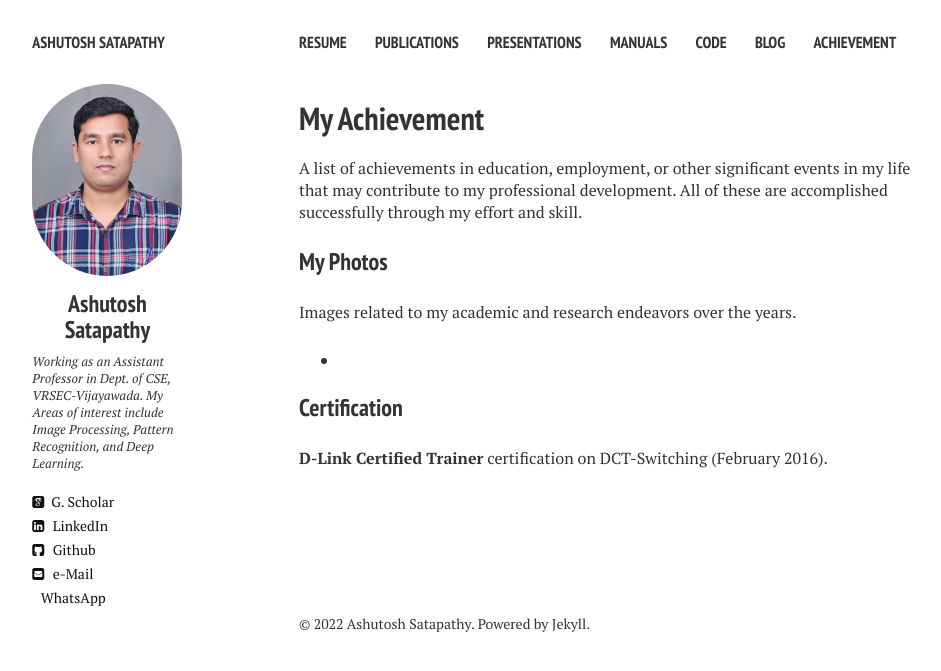
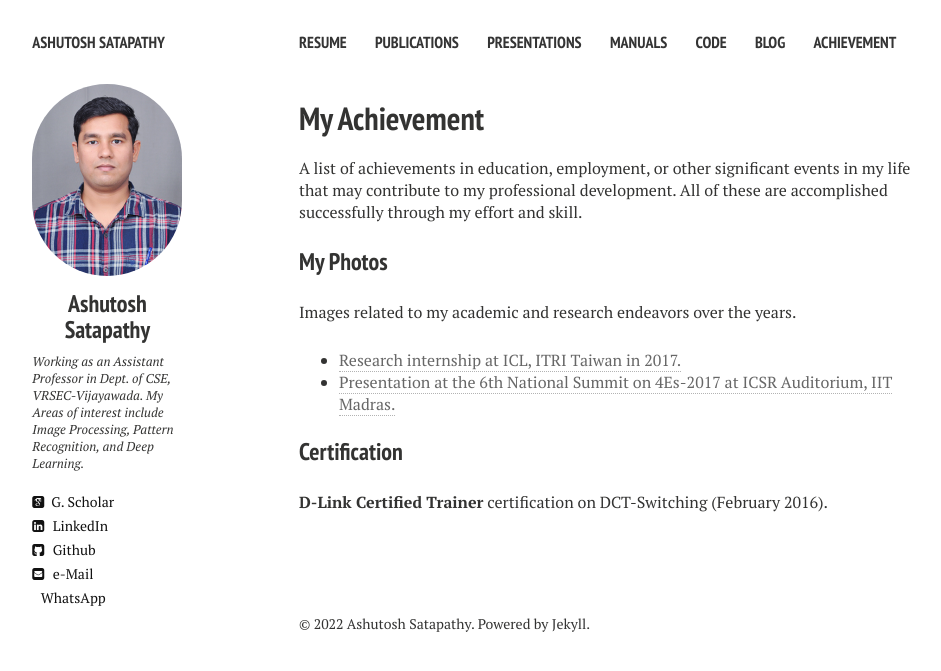
Before and after one commit to ashutoshsatapathy1990/ashutoshsatapathy1990.github.io, a Jekyll site: the page built from achievement.md, in a window 1280 px wide. Shown: the top 671 px of the page, without its empty margins (21-962 px from the left). Built offline with Jekyll 4.4.1, drawn with Linux system fonts in a browser that asks for light colours; nearby versions of some CDN libraries.

Commit message:
Update achievement.md

```diff
--- a/achievement.md
+++ b/achievement.md
@@ -13,7 +13,8 @@ A list of achievements in education, employment, or other significant events in
 
 Images related to my academic and research endeavors over the years.
 
-*
+* [Research internship at ICL, ITRI Taiwan in 2017.]()
+* [Presentation at the 6th National Summit on 4Es-2017 at ICSR Auditorium, IIT Madras.]()
 
 ### Certification
 
```
